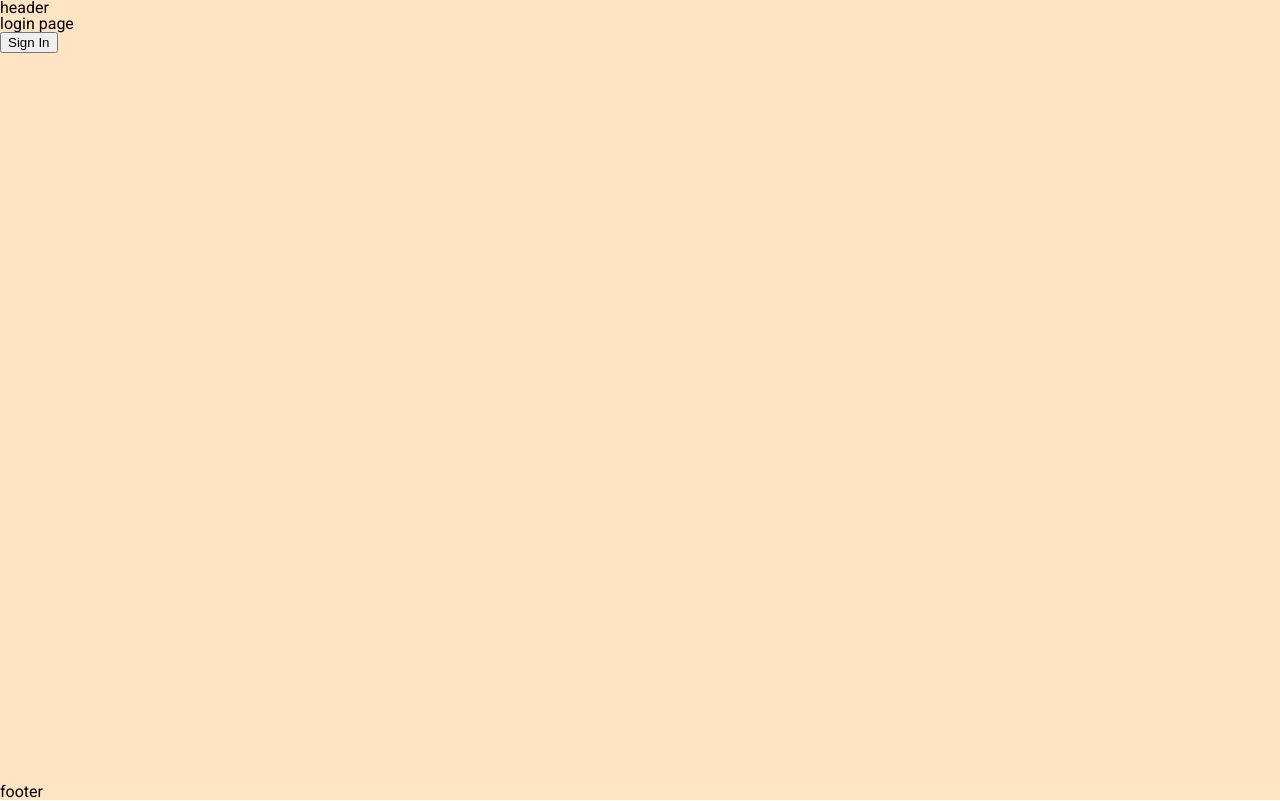
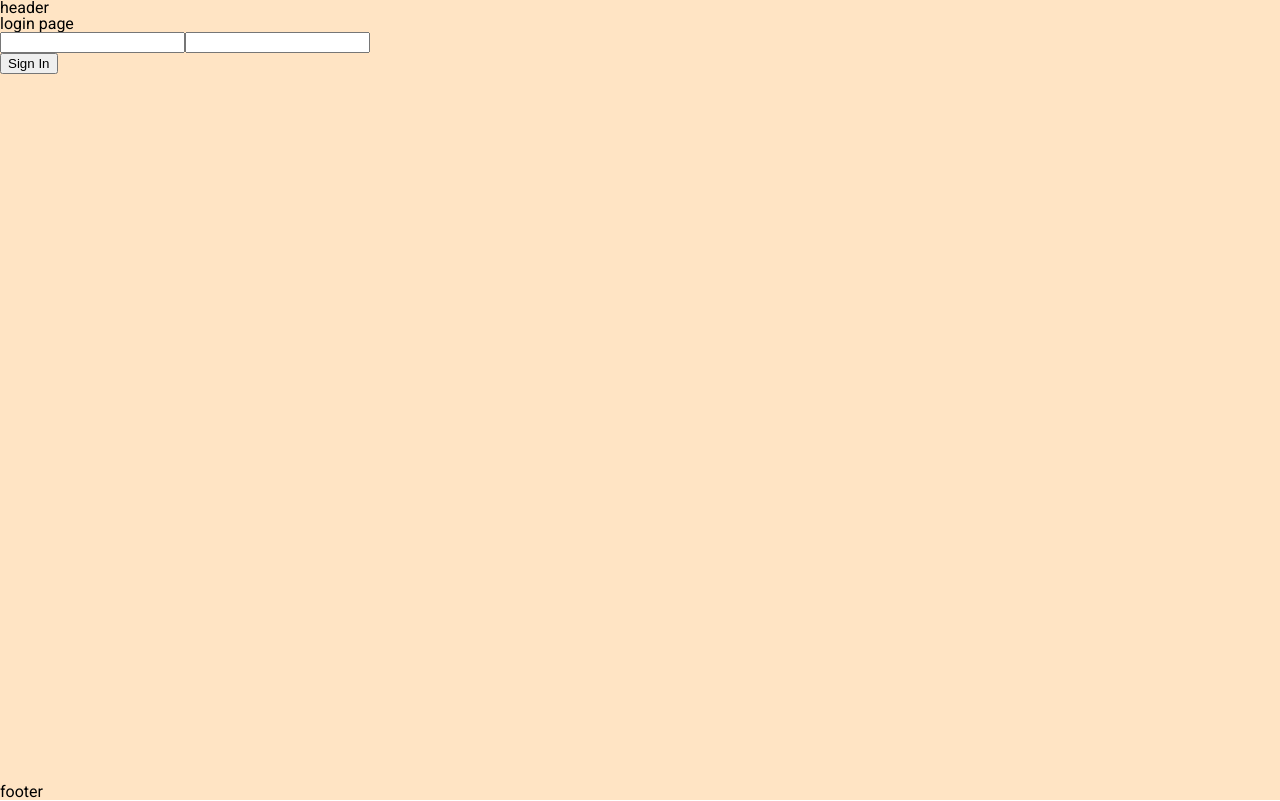
Before and after one commit to AndreyNester/search_team, a React (Vite) app: page /login in a window 1280 px wide. Built offline with nearby package versions, Linux system fonts and the light colour scheme; no server answers.

Commit message:
added auth hooks

```diff
--- /dev/null
+++ b/src/entities/auth/api/hooks/queries/useSignIn.ts
@@ -0,0 +1,17 @@
+import type { UseQueryResult } from '@tanstack/react-query';
+import { useQuery } from '@tanstack/react-query';
+import type { SignInRequest, ISignInResponse } from '../../types';
+import { authApi } from '../../authApi';
+
+export interface IUseSignInProps extends SignInRequest {}
+
+export const useSignIn = ({
+	email,
+	password,
+}: IUseSignInProps): UseQueryResult<ISignInResponse> => {
+	return useQuery<ISignInResponse>({
+		queryKey: ['client', 'signIn'],
+		queryFn: () => authApi.signInByEmailAndPassword({ email, password }),
+		enabled: false,
+	});
+};
--- a/src/view/LoginPage/LoginPage.tsx
+++ b/src/view/LoginPage/LoginPage.tsx
@@ -1,10 +1,20 @@
-import type { ReactNode } from 'react';
+import { useEffect, useState, type ReactNode } from 'react';
 import type { ILoginPageProps } from './types';
 import { Link } from 'react-router-dom';
-import { getAuth, signInWithEmailAndPassword } from 'firebase/auth';
 import { authApi } from '../../entities/auth/api/authApi';
+import { useSignIn } from '../../entities/auth/api/hooks/queries/useSignIn';
 
 export const LoginPage = (props: ILoginPageProps): ReactNode => {
+	const [credentials, setCredentials] = useState<{ email: string; password: string }>({
+		email: '',
+		password: '',
+	});
+
+	const { data, error, refetch } = useSignIn({
+		email: credentials.email,
+		password: credentials.password,
+	});
+
 	const signInhandler = async ({
 		email,
 		password,
@@ -16,12 +26,36 @@ export const LoginPage = (props: ILoginPageProps): ReactNode => {
 		console.log('result -->', result);
 	};
 
+	useEffect(() => {
+		console.log(data);
+	}, [data]);
+
 	return (
 		<div {...props}>
 			<h3>login page</h3>
-			<button onClick={() => signInhandler({ email: 'nester@mail.ru', password: '123456' })}>
-				Sign In
-			</button>
+
+			<form>
+				<label htmlFor="login">
+					<input
+						type="text"
+						id="login"
+						value={credentials.email}
+						onChange={e => setCredentials(prevState => ({ ...prevState, email: e.target.value }))}
+					/>
+				</label>
+				<label htmlFor="password">
+					<input
+						type="password"
+						id="password"
+						value={credentials.password}
+						onChange={e =>
+							setCredentials(prevState => ({ ...prevState, password: e.target.value }))
+						}
+					/>
+				</label>
+			</form>
+
+			<button onClick={() => refetch()}>Sign In</button>
 			<Link to="/register" />
 		</div>
 	);
```
Also changed, not shown: src/entities/auth/api/hooks/queries/useSignUp.ts (added, +16 -0 lines), src/entities/auth/api/hooks/index.ts (added), src/entities/auth/api/hooks/queries/index.ts (added).
